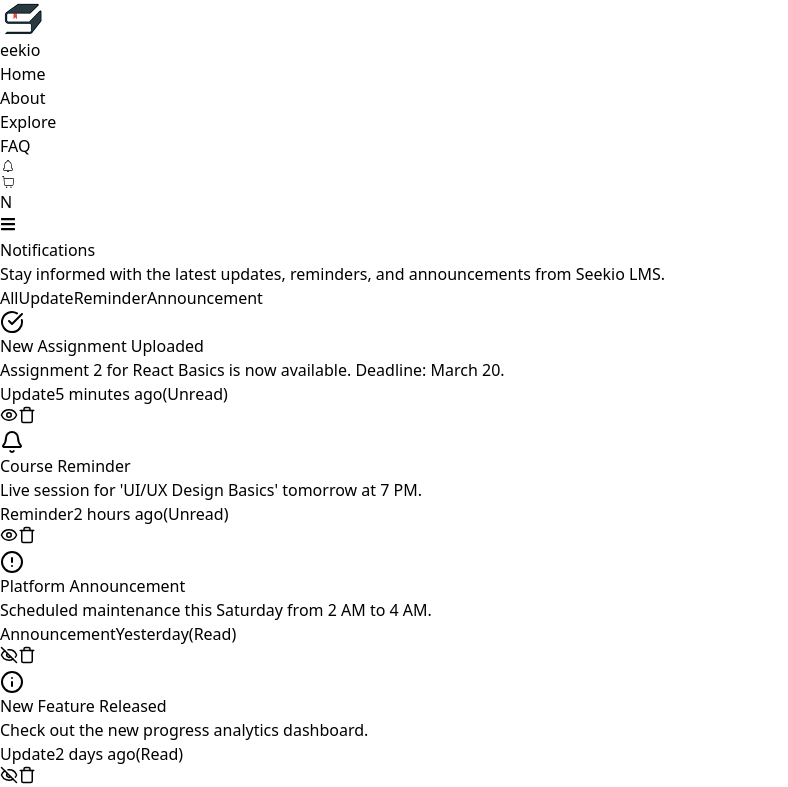
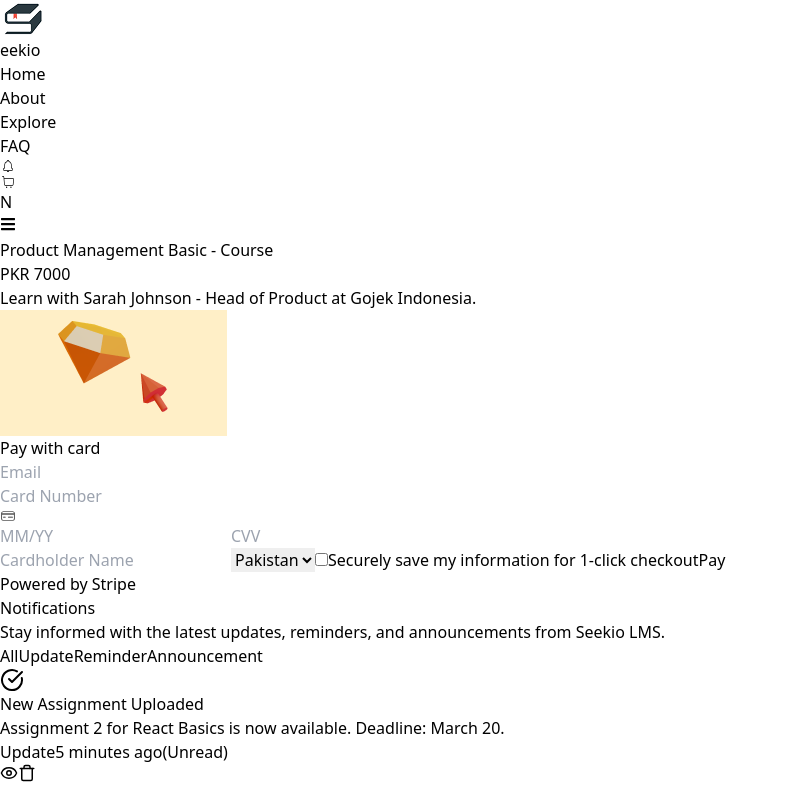
Before and after one commit to FarazAhmad18/Seekio, a React (Vite) app: page / in a window 1280 px wide. Shown: the top 787 px of the page, without its empty margins (0-788 px from the left). Built offline with nearby package versions, Linux system fonts and the light colour scheme.

Commit message:
changes and addaition in code

```diff
--- a/src/App.jsx
+++ b/src/App.jsx
@@ -27,7 +27,7 @@
   return (
 <>
 <Navbar/>
-{/* <Payment/> */}
+<Payment/>
 {/* <Exam/> */}
 {/* <Instructor/> */}
 {/* <ExploreCourses/> */}
--- a/src/pages/FAQ.jsx
+++ b/src/pages/FAQ.jsx
@@ -13,7 +13,7 @@
     answer: "Yes, Seekio’s certificates are widely recognized and valued by IT professionals and companies.",
   },
   {
-    question: "How do I enroll in a course?",
+    question: "How do i enroll in a course?",
     answer: "You can enroll in a course by signing up on Seekio’s platform, selecting your preferred course, and completing the enrollment process.",
   },
   {
```
